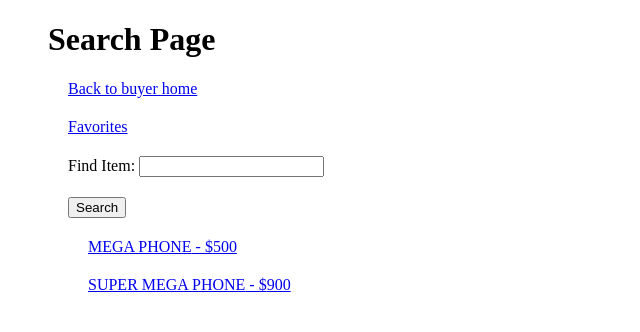
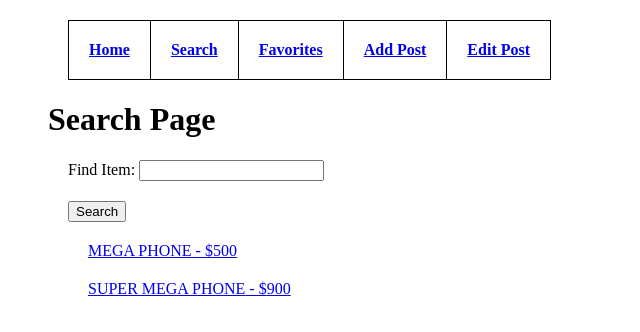
Before and after one commit to hoalexander44/CS375_Boring_Group, a React (Create React App) app in the folder app/client/: page /Search in a window 1280 px wide. Shown: the top 332 px of the page, without its empty margins (0-640 px from the left). Built offline with nearby package versions, Linux system fonts and the light colour scheme.

Commit message:
improved layout

```diff
--- /dev/null
+++ b/app/client/src/components/LinkBar.js
@@ -0,0 +1,23 @@
+import React, { Component } from 'react';
+import { BrowserRouter as Router, Route, Switch, Link, Redirect } from "react-router-dom";
+import './component.css';
+
+class LinkBar extends Component {
+    render() {
+        return (
+            <div>
+                <table>
+                    <tr>
+                        <th><Link to="/Home"> Home </Link> </th>
+                        <th><Link to="/Search"> Search </Link> </th>
+                        <th><Link to="/Favorites"> Favorites </Link> </th>
+                        <th><Link to="/AddPost"> Add Post </Link> </th>
+                        <th><Link to="/SellerHome"> Edit Post </Link> </th>
+                    </tr>
+                </table>
+            </div>
+        );
+    }
+}
+
+export default LinkBar;
--- a/app/client/src/components/component.css
+++ b/app/client/src/components/component.css
@@ -29,3 +29,10 @@
 	background-image: url("./images/Star_Selected.png");
 	background-size: 50px 50px;
 }
+
+table, th, td{
+	border: 1px solid black;
+	padding: 20px;
+	border-collapse: collapse;
+
+}
--- a/app/client/src/pages/AddPost.js
+++ b/app/client/src/pages/AddPost.js
@@ -55,7 +55,7 @@ class AddPost extends Component {
 
             <h1>Add Post</h1>
             <div>
-                <Link to="/SellerHome"> Back </Link>
+                <Link to="/SellerHome"> My Posts </Link>
             </div>
 
             <TextInputComponent
--- a/app/client/src/pages/BuyerHome.js
+++ b/app/client/src/pages/BuyerHome.js
@@ -1,11 +1,12 @@
 import React, {Component} from 'react';
 import { Link } from "react-router-dom";
-
+import LinkBar from '../components/LinkBar'
 
 class BuyerHome extends Component {
   render() {
     return(
         <div>
+            <LinkBar />
             <h1>Buyer Home</h1>
             <div>
                 <Link to="/Search"> Search </Link>
--- a/app/client/src/pages/Favorites.js
+++ b/app/client/src/pages/Favorites.js
@@ -1,6 +1,7 @@
 import React, {Component} from 'react';
 import { Link } from "react-router-dom";
 import Post from './Post';
+import LinkBar from '../components/LinkBar'
 
 // THIS IS THE DATA THAT FAVORITES WILL NEED TO POPULATE ITS LIST
 let data = [
@@ -46,13 +47,8 @@ class Favorites extends Component {
 
     return(
         <div>
+            <LinkBar />
             <h1>Favorites Page</h1>
-            <div>
-                <Link to="/BuyerHome"> Back to buyer home </Link>
-            </div>
-            <div>
-                <Link to="/Search"> Go to Search </Link>
-            </div>
 
             <div>
                 {this.favoriteList()}
--- a/app/client/src/pages/HomePage.js
+++ b/app/client/src/pages/HomePage.js
@@ -1,18 +1,14 @@
 import React, {Component} from 'react';
 import { Link } from "react-router-dom";
+import LinkBar from '../components/LinkBar'
 
 
 class HomePage extends Component {
   render() {
     return(
         <div>
+            <LinkBar />
             <h1>Home</h1>
-            <div>
-                <Link to="/BuyerHome"> Buyer Home </Link>
-            </div>
-            <div>
-                <Link to="/SellerHome"> Seller Home </Link>
-            </div>
         </div>
     );
   }
--- a/app/client/src/pages/Search.js
+++ b/app/client/src/pages/Search.js
@@ -2,7 +2,7 @@ import React, {Component} from 'react';
 import { Link } from "react-router-dom";
 import TextInputComponent from '../components/TextInputComponent'
 import ButtonComponent from '../components/ButtonComponent'
-
+import LinkBar from '../components/LinkBar'
 
 // THIS IS THE DATA THAT SEARCH PAGE WILL NEED TO RECEIVE AFTER CALLING THE SERVER
 let data = [
@@ -47,14 +47,8 @@ class Search extends Component {
         return (
 
         <div>
+            <LinkBar />
             <h1> Search Page</h1>
-            <div>
-                <Link to="/BuyerHome"> Back to buyer home </Link>
-            </div>
-
-            <div>
-                <Link to="/Favorites"> Favorites </Link>
-            </div>
 
             <TextInputComponent label={"Find Item: "} />
 
--- a/app/client/src/pages/SellerHome.js
+++ b/app/client/src/pages/SellerHome.js
@@ -1,5 +1,6 @@
 import React, {Component} from 'react';
 import { Link } from "react-router-dom";
+import LinkBar from '../components/LinkBar'
 
 
 // THIS IS THE DATA THAT SELLER HOME WILL NEED TO POPULATE THE SELLER'S POSTS
@@ -49,16 +50,10 @@ class SellerHome extends Component {
     }
 
   render() {
-    return(
-        <div>
+      return (
+          <div>
+            <LinkBar />
             <h1>Seller Home</h1>
-            <div>
-                <Link to="/Home"> Back </Link>
-            </div>
-
-            <div>
-                <Link to="/AddPost"> Add Post </Link>
-            </div>
 
             <div>
                 <h2> POSTS </h2>
```
